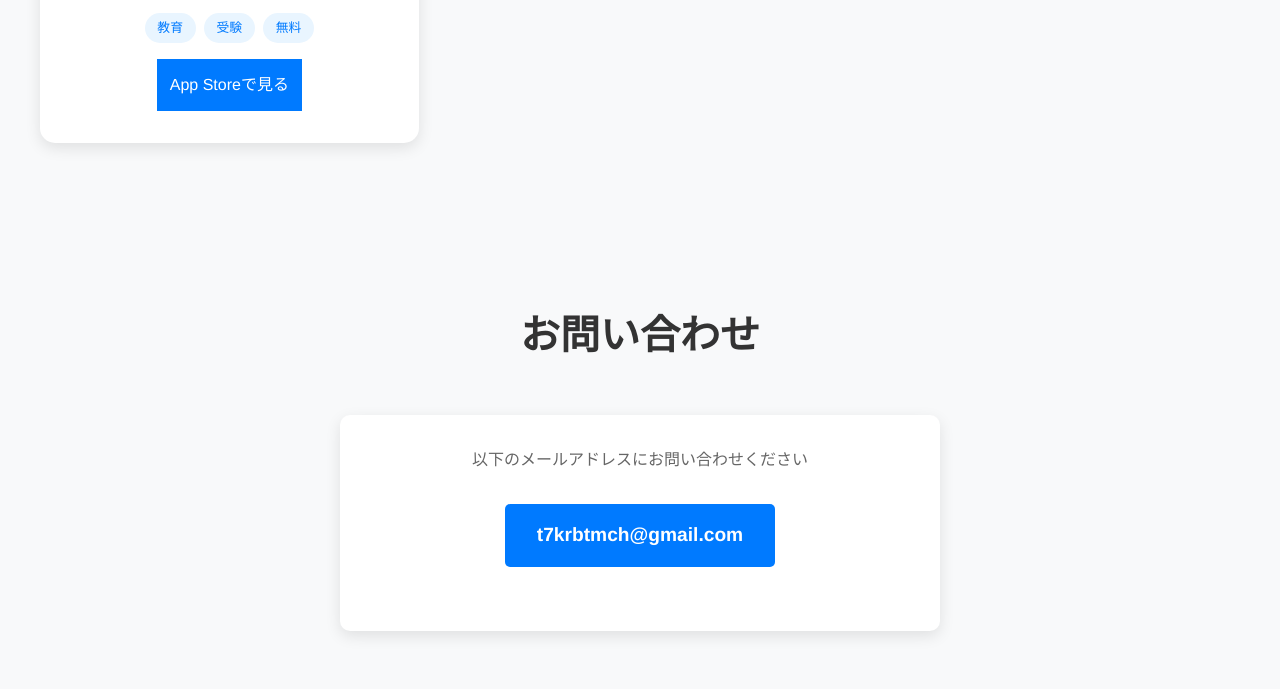
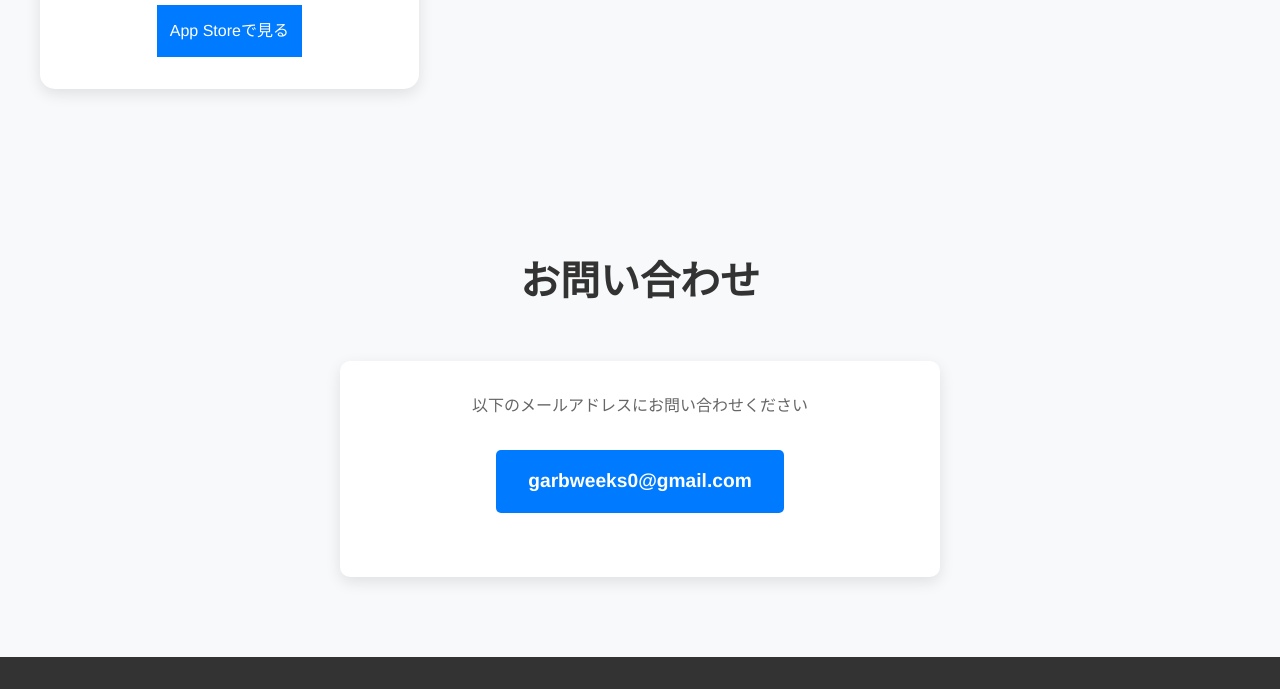
Before and after one commit to t7krbtmch/t7krbtmch.github.io, a plain HTML site: page index.html in a window 1280 px wide. Shown: the part 2103-2792 px from the top of the page. Drawn offline with Linux system fonts and the light colour scheme.

Commit message:
app-ads.txtを追加し、お問い合わせメールアドレスを更新

```diff
--- a/index.html
+++ b/index.html
@@ -72,11 +72,6 @@
                         <img src="images/world-history-icon.jpg" alt="世界史人物辞典アイコン" class="app-icon" onerror="this.src='images/placeholder.svg'">
                     </a>
                     <h3>世界史人物辞典</h3>
-                    <div class="app-badges">
-                        <span class="app-badge">教育</span>
-                        <span class="app-badge">受験</span>
-                        <span class="app-badge">無料</span>
-                    </div>
                     <a href="https://apps.apple.com/jp/app/%E4%B8%96%E7%95%8C%E5%8F%B2%E4%BA%BA%E7%89%A9%E8%BE%9E%E5%85%B8/id6745704454" class="app-link" target="_blank">App Storeで見る</a>
                 </div>
             </div>
@@ -87,7 +82,7 @@
             <div class="contact-container">
                 <p class="contact-text">以下のメールアドレスにお問い合わせください</p>
                 <div class="email-container">
-                    <a href="mailto:t7krbtmch@gmail.com" class="email-link">t7krbtmch@gmail.com</a>
+                    <a href="mailto:garbweeks0@gmail.com" class="email-link">garbweeks0@gmail.com</a>
                 </div>
             </div>
         </section>
```
Also changed, not shown: app-ads.txt (added).
